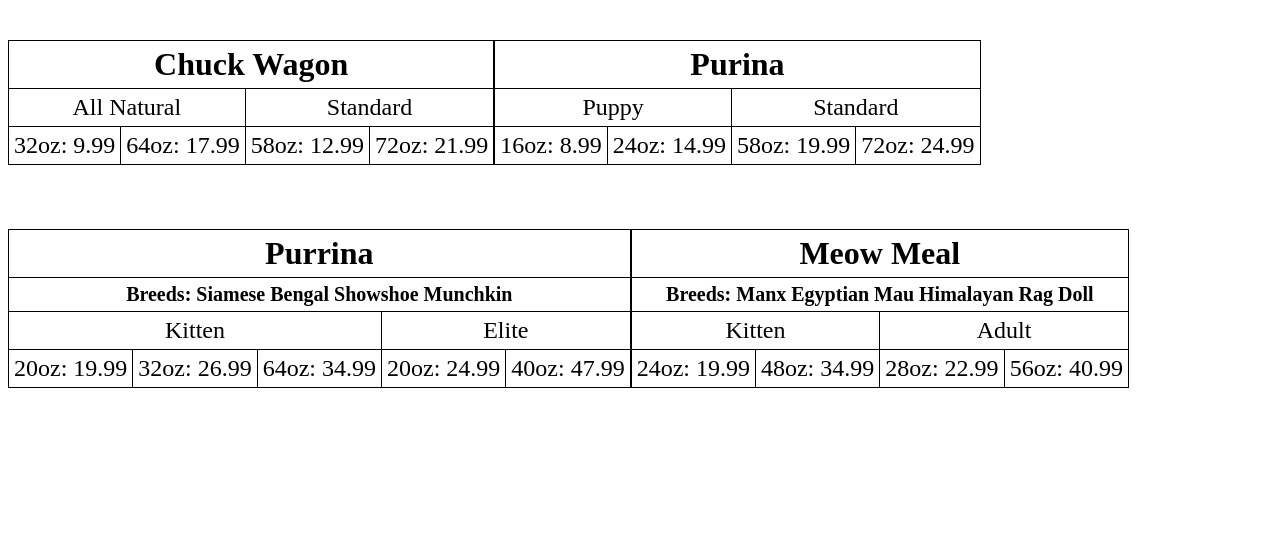
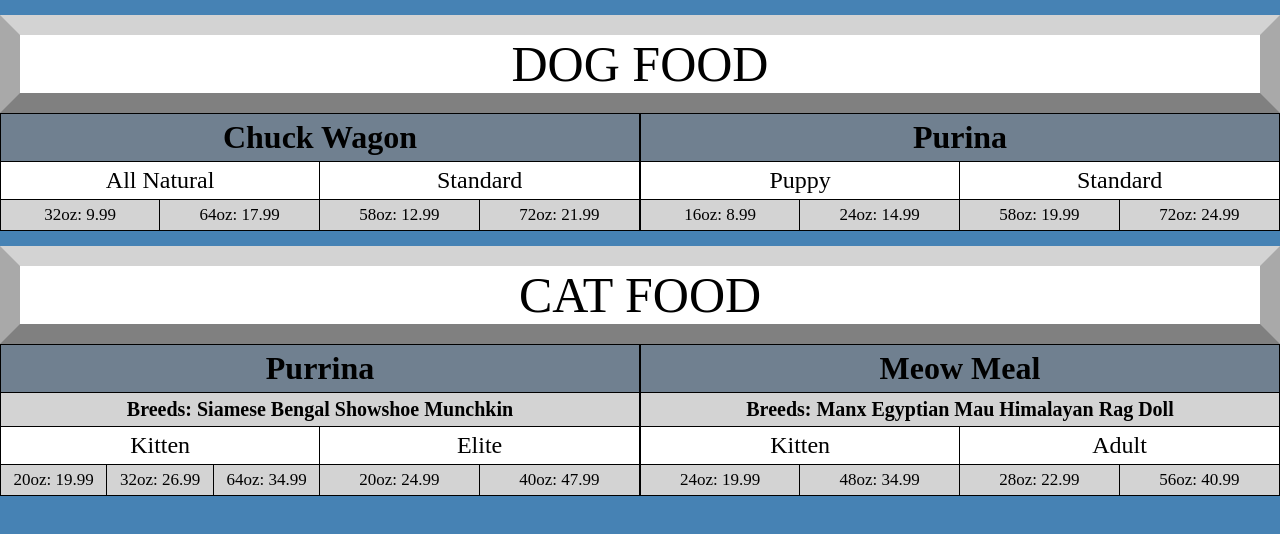
Before and after one commit to VikingPaul/XHR-PetFood-Group, a plain HTML site: page index.html in a window 1280 px wide. Drawn offline with Linux system fonts and the light colour scheme.

Commit message:
asthetics

```diff
--- a/index.html
+++ b/index.html
@@ -6,7 +6,9 @@
   <title>Document</title>
 </head>
 <body>
+  <p>DOG FOOD</p>
   <div id="dogfood" class="food"></div>
+  <p>CAT FOOD</p>
   <div id="catfood" class="food"></div>
   <script src="main.js"></script>
 </body>
--- a/mystyle.css
+++ b/mystyle.css
@@ -2,11 +2,28 @@
   text-align: center;
   list-style: none;
   padding: 0;
+  margin: 0;
+  box-sizing: border-box;
+  width: 100%;
+}
+body {
+  background-color: steelblue;
+}
+p {
+  margin-top: 15px;
+  font-size: 50px;
+  border-top: 20px solid lightgrey;
+  border-bottom: 20px solid grey;
+  border-right: 20px solid darkgrey;
+  border-left: 20px solid darkgrey;
+  background-color: white;
 }
 
 .food {
   display: flex;
   flex-direction: row;
+  justify-content: center;
+  background-color: slategrey;
 }
 
 .food > ul {
@@ -18,12 +35,14 @@
 }
 
 .breeds {
+  background-color: lightgrey;
   font-size: 1.25rem;
   border-top: 1px solid black;
 }
 
 
 .type {
+  background-color: white;
   display: flex;
   flex-direction: row;
   font-size: 1.5rem;
@@ -31,12 +50,15 @@
   border-top: 1px solid black;
 }
 
+
 .type > ul:first-child {
   border-right: 1px solid black;
 
 }
 
 .volumes {
+  background-color: lightgrey;
+  font-size: 17px;
   display: flex;
   flex-direction: row;
   flex-wrap: nowrap;
```
